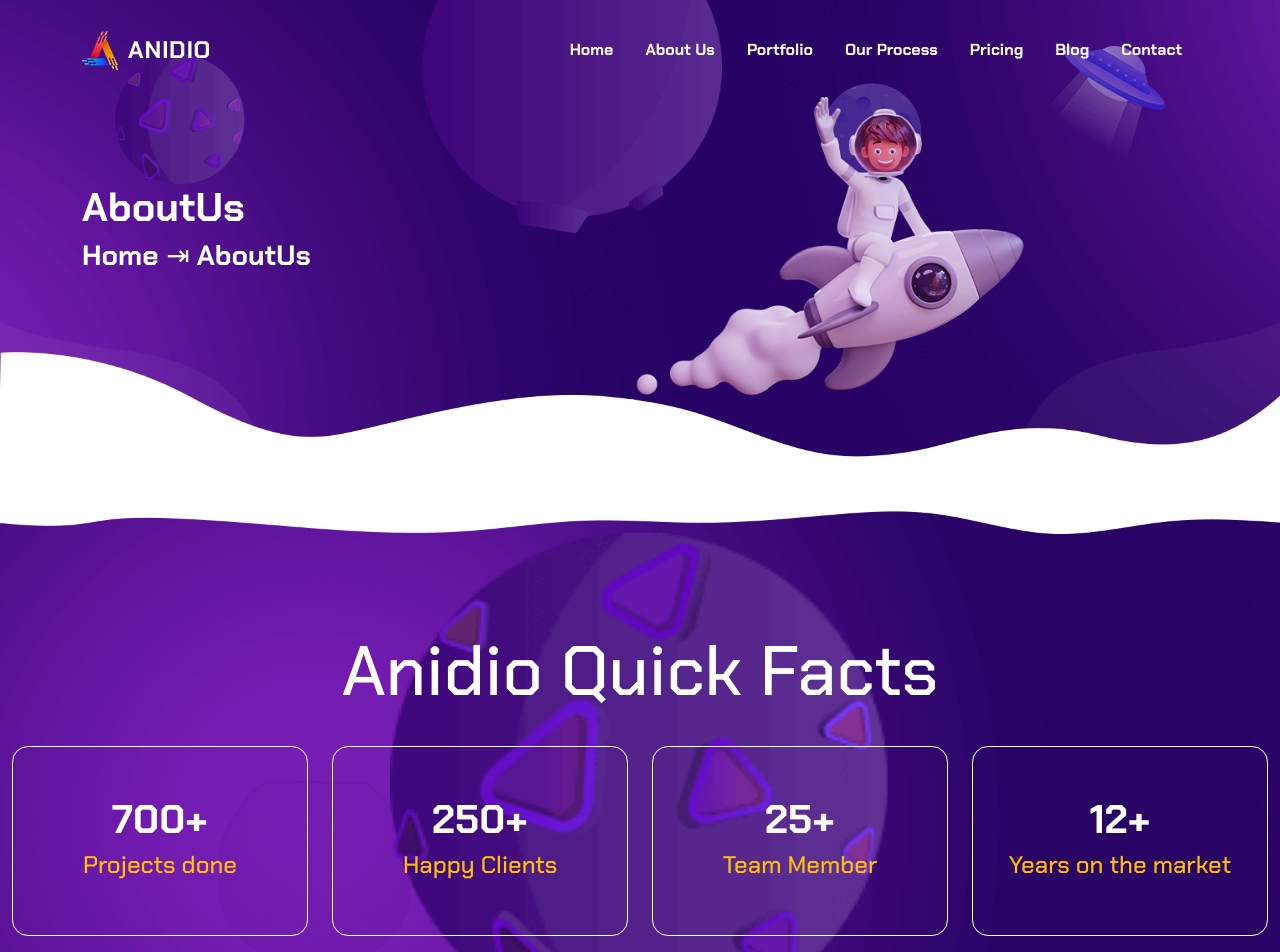
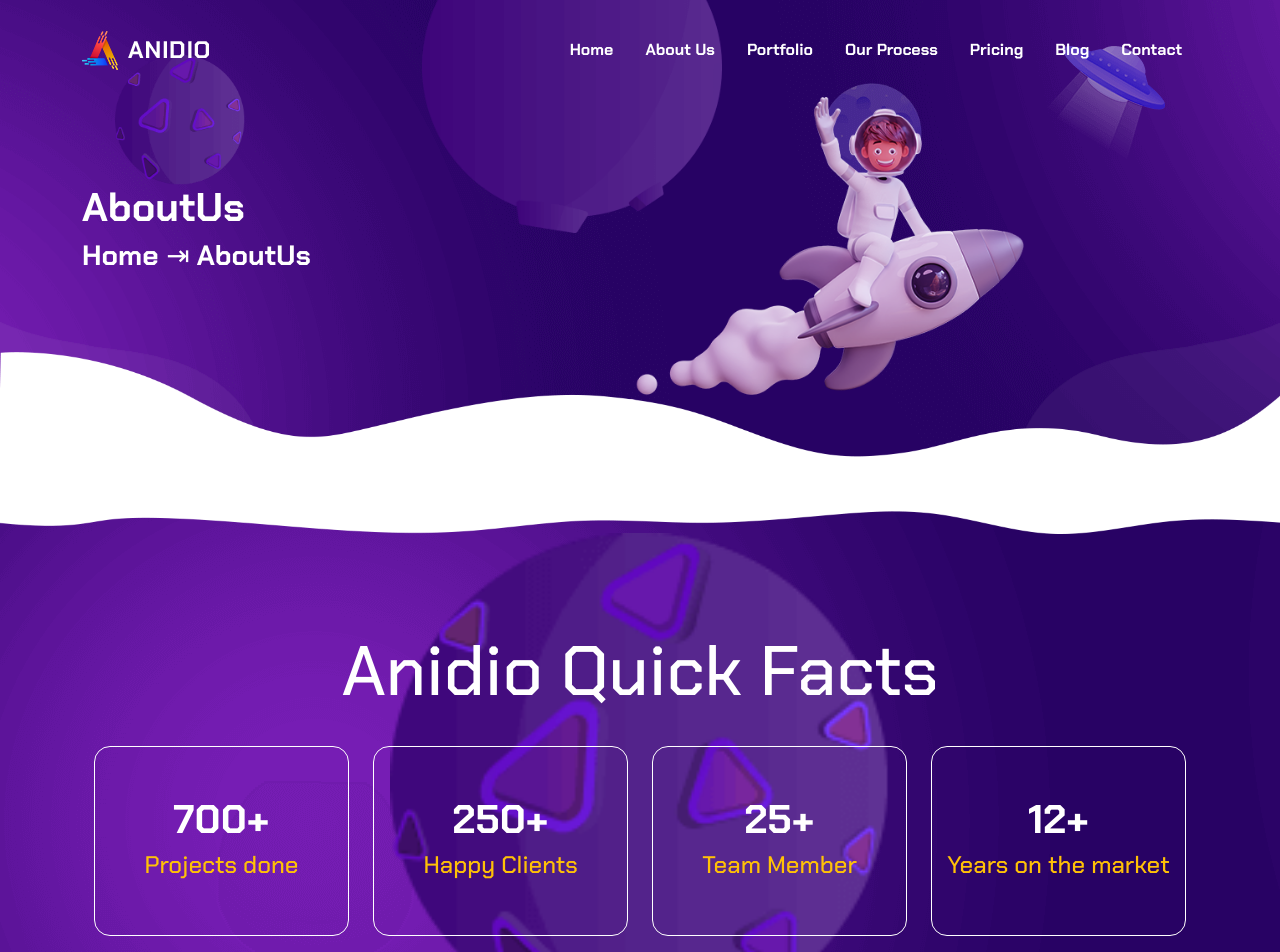
Before and after one commit to alessandro-barate/proj-html-vuejs, a Vue app: page /about in a window 1280 px wide. Shown: the top 952 px of the page. Built offline with nearby package versions, Linux system fonts and the light colour scheme.

Commit message:
[UPD] ADDED CONTAINER COUNTER

```diff
--- a/src/components/countercomp.vue
+++ b/src/components/countercomp.vue
@@ -17,6 +17,7 @@ export default {
     />
 
     <h2 class="counter-title">Anidio Quick Facts</h2>
+    <div class="container">
       <div class="row row-cols-1 row-cols-md-2 row-cols-lg-4 g-4 m-auto">
         <div class="col">
           <div
@@ -61,6 +62,7 @@ export default {
           </div>
         </div>
       </div>
+    </div>
     <div class="globe1">
       <img src="/img/globe1.png" alt="" />
     </div>
```
Lines whose indentation alone changed are shown as unchanged.
